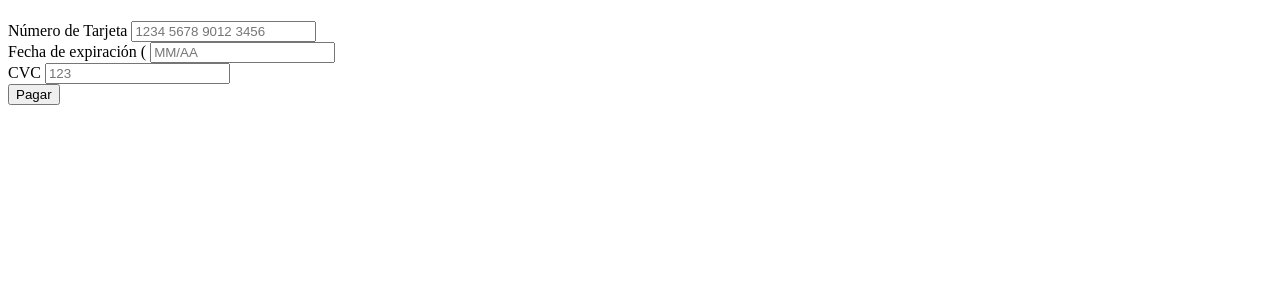
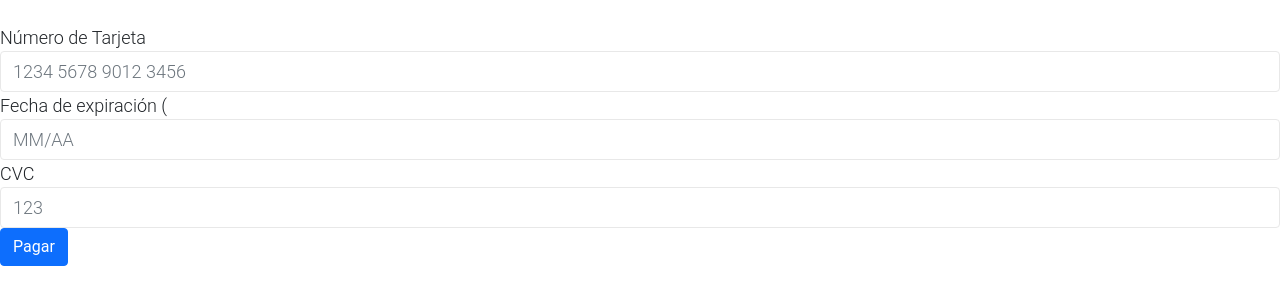
Before and after one commit to EdisonRincon/ProyectoAsincronico, a plain HTML site: page pago.html in a window 1280 px wide. Drawn offline with Linux system fonts and the light colour scheme.

Commit message:
css pago

```diff
--- a/pago.html
+++ b/pago.html
@@ -4,6 +4,12 @@
     <meta charset="UTF-8">
     <meta name="viewport" content="width=device-width, initial-scale=1.0">
     <title>Pago</title>
+    <!--css-->
+    <link rel="stylesheet" href="assets/css/bootstrap.min.css">
+    <link rel="stylesheet" href="assets/css/templatemo.css">
+    <link rel="stylesheet" href="assets/css/custom.css">
+    <link rel="stylesheet" href="assets/css/fontawesome.min.css">
+    <link rel="stylesheet" href="https://cdnjs.cloudflare.com/ajax/libs/font-awesome/6.5.0/css/all.min.css">
 </head>
 <body>
     <div class="payment-form">
```
